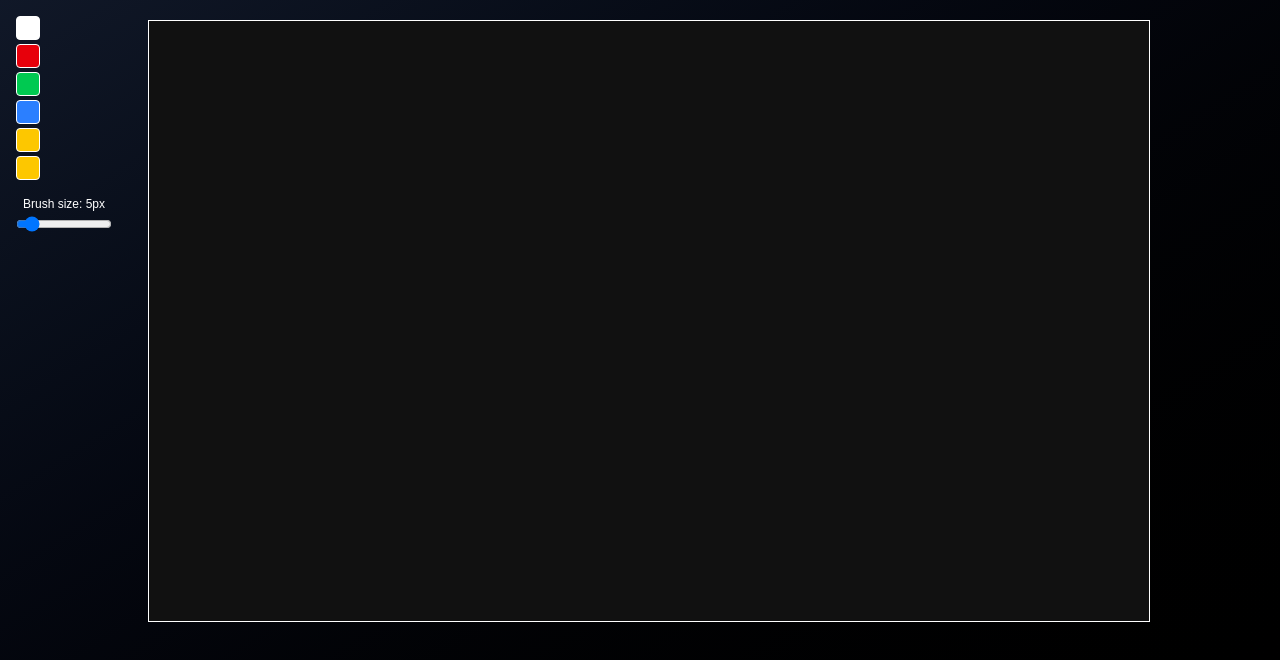
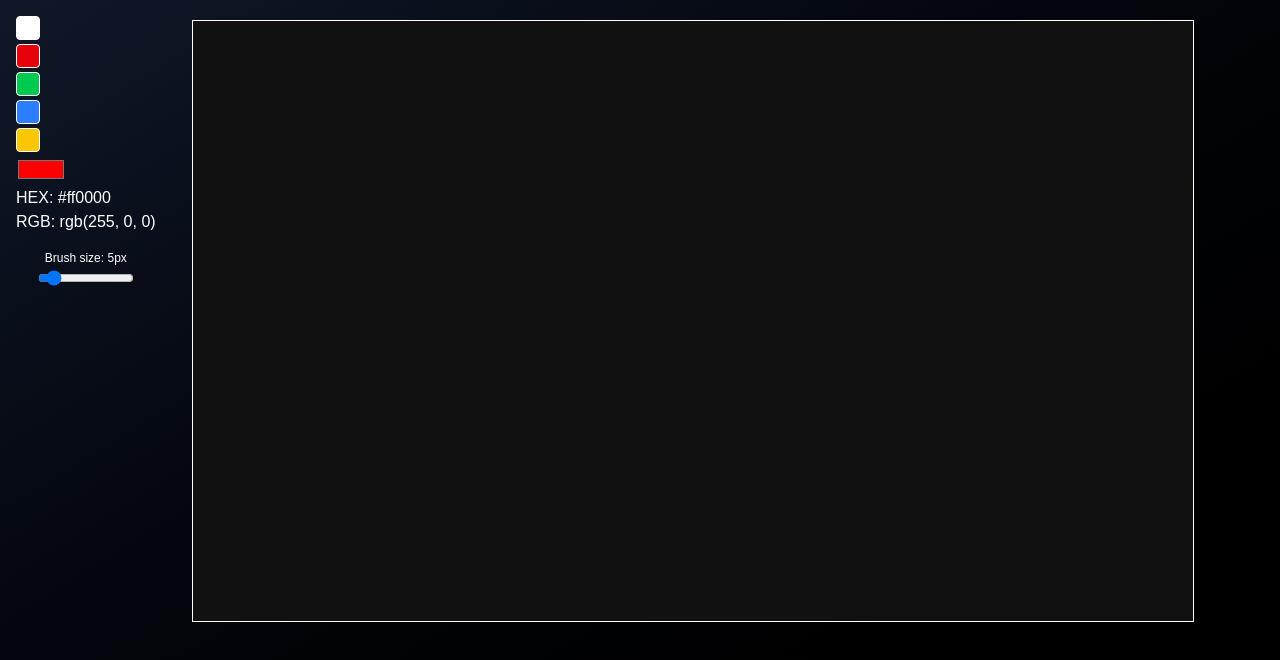
Before and after one commit to jakkrol/SyncBoard, a Next.js app in the folder frontend/: page /canvas/1 in a window 1280 px wide. Shown: the top 660 px of the page. Built offline with nearby package versions, Linux system fonts and the light colour scheme; no server answers.

Commit message:
test colors

```diff
--- a/frontend/src/app/canvas/[room]/page.tsx
+++ b/frontend/src/app/canvas/[room]/page.tsx
@@ -107,7 +107,7 @@ export default function Home() {
 
     {/* Canvas Container */}
     <div
-      className="flex-1 relative cursor-crosshair m-5"
+      className="flex-1 relative m-5"
       onMouseMove={handleContainerMouseMove}
       onMouseLeave={handleContainerMoveLeave}
     >
--- a/frontend/src/components/Board/boardCanvas.tsx
+++ b/frontend/src/components/Board/boardCanvas.tsx
@@ -54,6 +54,7 @@ const getPositionMouse = (e: React.MouseEvent) => {
 
     return(
         <canvas
+            className="cursor-crosshair"
             width={1000}
             height={600}
             ref={canvasRef}
--- a/frontend/src/components/ColorPicker.tsx
+++ b/frontend/src/components/ColorPicker.tsx
@@ -1,9 +1,23 @@
 "use client"
 
 export default function ColorPicker(){
+
+    const chan = (e: React.ChangeEvent<HTMLInputElement>) => {
+        const hexValue = e.target.value;
+        const r = parseInt(hexValue.slice(1, 3), 16);
+        const g = parseInt(hexValue.slice(3, 5), 16);
+        const b = parseInt(hexValue.slice(5, 7), 16);
+        const rgbValue = `rgb(${r}, ${g}, ${b})`;
+        console.log("Selected color:", hexValue, rgbValue);
+    }
     return(
-
-            <div className="w-6 h-6 bg-yellow-400 border rounded cursor-pointer" />
+            <div className="color-picker">
+                <input type="color" onChange={chan} id="colorInput" value="#ff0000"/>
+                <div className="color-info">
+                    <p>HEX: <span id="hexValue">#ff0000</span></p>
+                    <p>RGB: <span id="rgbValue">rgb(255, 0, 0)</span></p>
+                </div>
+            </div>
 
     );
 }
```
